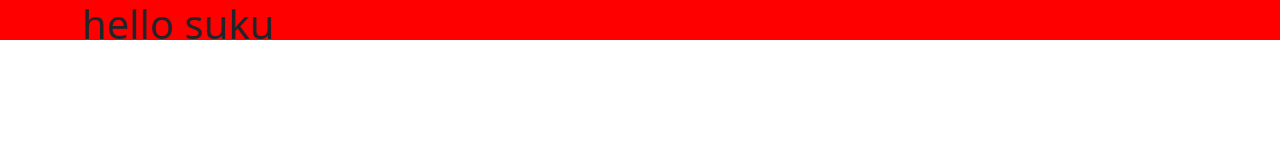
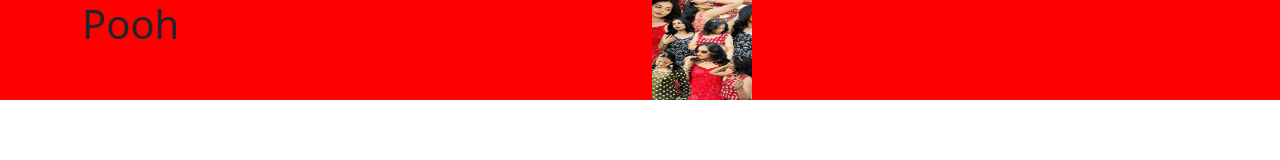
Before and after one commit to SushmaKumari777/apsara, a plain HTML site: page pooh.html in a window 1280 px wide. Drawn offline with nearby package versions, Linux system fonts and the light colour scheme.

Commit message:
Update pooh.html

```diff
--- a/pooh.html
+++ b/pooh.html
@@ -1,34 +1,46 @@
 <!DOCTYPE html>
 <html lang="en">
+
 <head>
     <meta charset="UTF-8">
     <meta name="viewport" content="width=device-width, initial-scale=1.0">
     <title>Document</title>
-    <link href="https://cdn.jsdelivr.net/npm/bootstrap@5.3.7/dist/css/bootstrap.min.css" rel="stylesheet"
-    <link href="https://cdn.jsdelivr.net/npm/bootstrap@5.3.7/dist/css/bootstrap.min.css" rel="stylesheet"
+    <link href="https://cdn.jsdelivr.net/npm/bootstrap@5.3.7/dist/css/bootstrap.min.css" rel="stylesheet" <link
+        href="https://cdn.jsdelivr.net/npm/bootstrap@5.3.7/dist/css/bootstrap.min.css" rel="stylesheet"
         integrity="sha384-LN+7fdVzj6u52u30Kp6M/trliBMCMKTyK833zpbD+pXdCLuTusPj697FH4R/5mcr" crossorigin="anonymous">
 
     <style>
-        .firstsection{
-            width:100vw;
-            height:40px;
-            background:red;
+        .firstsection {
+            width: 100vw;
+            height: 100px;
+            background: red;
 
+        }
+        .firstsection img{
+            width:100px;
+            height:100px;
         }
     </style>
 </head>
+
 <body>
-    <div class="firstsection">
+    <section class="firstsection">
+
         <div class="container">
             <div class="row">
-               <div class="col">
-                    <h1>hello suku</h1>
-               </div>
+                <div class="col">
+                    <h1>Pooh</h1>
+                </div>
+                <div class="col">
+                    <img src="pooh.webp" alt="">
+                </div>
             </div>
         </div>
-    </div>
+
+    </section>
     <script src="https://cdn.jsdelivr.net/npm/bootstrap@5.3.7/dist/js/bootstrap.bundle.min.js"
-    integrity="sha384-ndDqU0Gzau9qJ1lfW4pNLlhNTkCfHzAVBReH9diLvGRem5+R9g2FzA8ZGN954O5Q"
-    crossorigin="anonymous"></script>
+        integrity="sha384-ndDqU0Gzau9qJ1lfW4pNLlhNTkCfHzAVBReH9diLvGRem5+R9g2FzA8ZGN954O5Q"
+        crossorigin="anonymous"></script>
 </body>
+
 </html>
```
